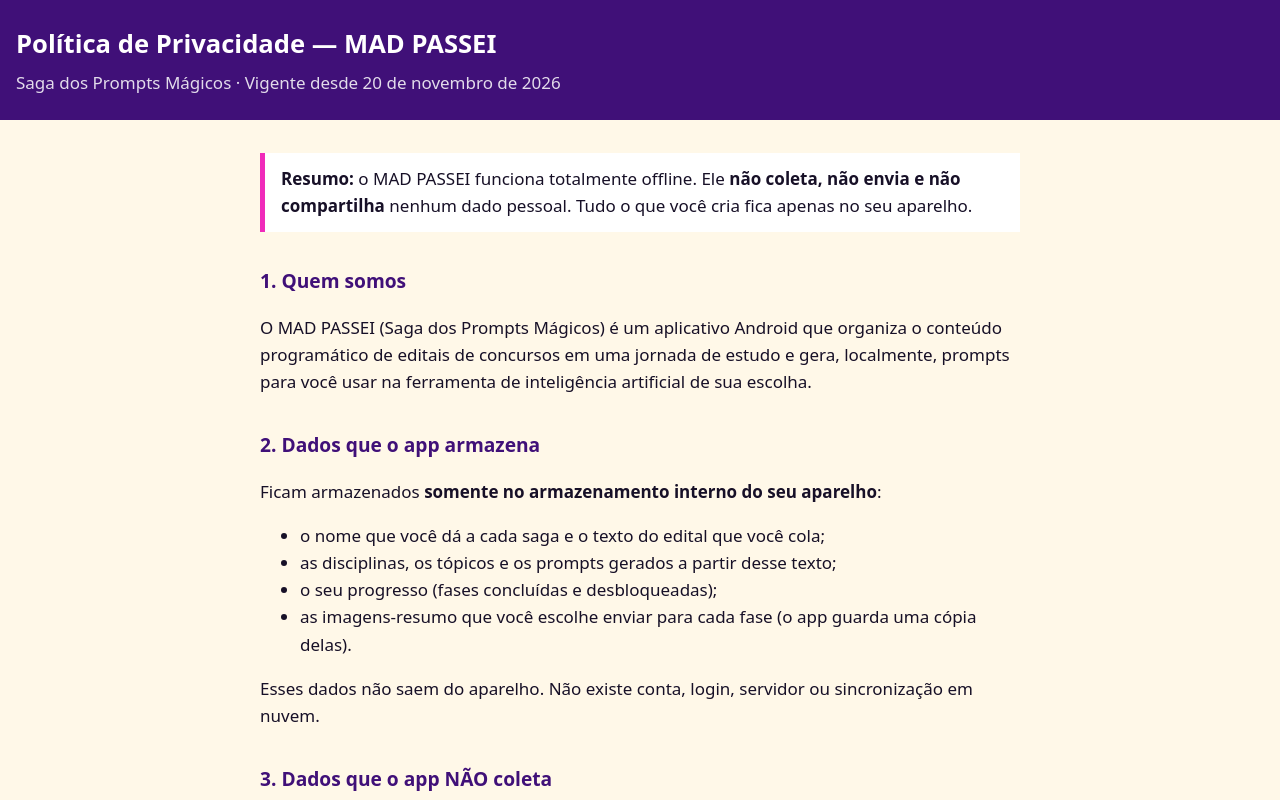
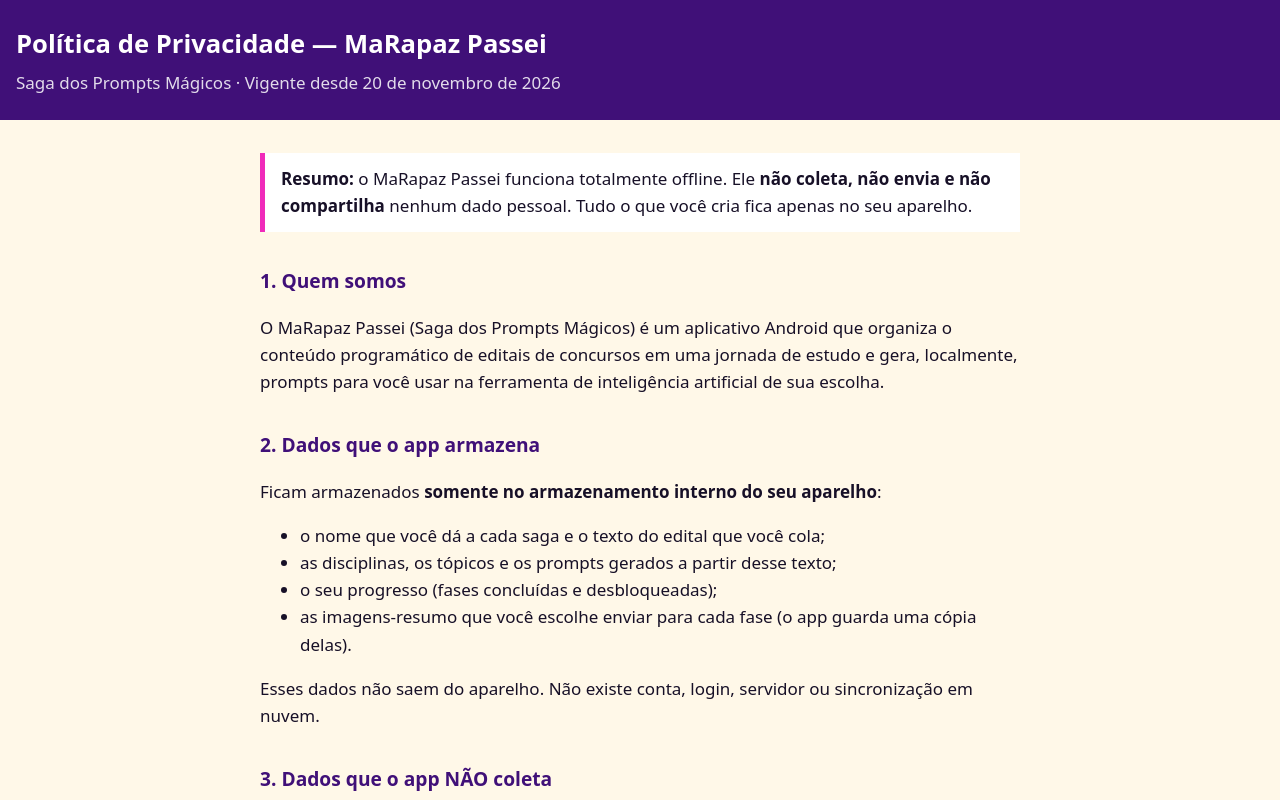
Before and after one commit to czpaula/mad-passei-privacidade, a plain HTML site: page index.html in a window 1280 px wide. Shown: the top 800 px of the page. Drawn offline with Linux system fonts and the light colour scheme.

Commit message:
Update index.html

```diff
--- a/index.html
+++ b/index.html
@@ -3,7 +3,7 @@
 <head>
 <meta charset="utf-8">
 <meta name="viewport" content="width=device-width, initial-scale=1">
-<title>Política de Privacidade — MAD PASSEI</title>
+<title>Política de Privacidade — MaRapaz Passei</title>
 <style>
   :root { --ink:#171027; --bg:#FFF8E8; --purple:#401078; --pink:#F02BBA; }
   body { margin:0; background:var(--bg); color:var(--ink); font:17px/1.6 system-ui, -apple-system, "Segoe UI", Roboto, sans-serif; }
@@ -18,14 +18,14 @@
 </head>
 <body>
 <header>
-  <h1>Política de Privacidade — MAD PASSEI</h1>
+  <h1>Política de Privacidade — MaRapaz Passei</h1>
   <p>Saga dos Prompts Mágicos · Vigente desde 20 de novembro de 2026</p>
 </header>
 <main>
-  <p class="destaque"><strong>Resumo:</strong> o MAD PASSEI funciona totalmente offline. Ele <strong>não coleta, não envia e não compartilha</strong> nenhum dado pessoal. Tudo o que você cria fica apenas no seu aparelho.</p>
+  <p class="destaque"><strong>Resumo:</strong> o MaRapaz Passei funciona totalmente offline. Ele <strong>não coleta, não envia e não compartilha</strong> nenhum dado pessoal. Tudo o que você cria fica apenas no seu aparelho.</p>
 
   <h2>1. Quem somos</h2>
-  <p>O MAD PASSEI (Saga dos Prompts Mágicos) é um aplicativo Android que organiza o conteúdo programático de editais de concursos em uma jornada de estudo e gera, localmente, prompts para você usar na ferramenta de inteligência artificial de sua escolha.</p>
+  <p>O MaRapaz Passei (Saga dos Prompts Mágicos) é um aplicativo Android que organiza o conteúdo programático de editais de concursos em uma jornada de estudo e gera, localmente, prompts para você usar na ferramenta de inteligência artificial de sua escolha.</p>
 
   <h2>2. Dados que o app armazena</h2>
   <p>Ficam armazenados <strong>somente no armazenamento interno do seu aparelho</strong>:</p>
```
